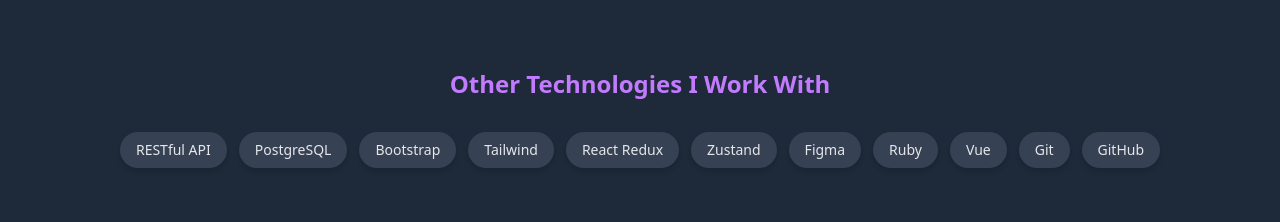
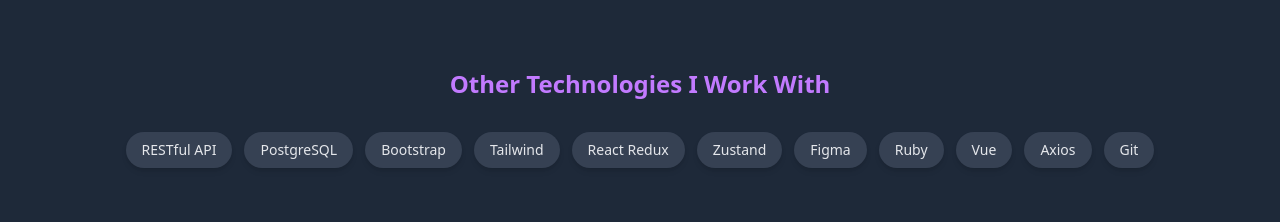
Before and after one commit to William-WYL/wei-wang-portfolio, a React (Vite) app: page / in a window 1280 px wide. Shown: the part 1620-1842 px from the top of the page. Built offline with nearby package versions, Linux system fonts and the light colour scheme; the HTML template or start-up script is replaced by a standard one.

Commit message:
Update project directory

```diff
--- a/src/components/Projects.tsx
+++ b/src/components/Projects.tsx
@@ -69,7 +69,7 @@
       title: 'Air Quality Monitor',
       description: 'A responsive web application that displays real-time air quality data and weather forecasts for cities worldwide.',
       tags: ['React', 'JavaScript', 'Zustand', 'Tailwind CSS'],
-      image: '../public/image/projects/aqi-project.gif',
+      image: 'image/projects/aqi-project.gif',
       github: 'https://github.com/William-WYL/aqi-app',
       demo: 'https://aqi-app-gamma.vercel.app/',
     },
@@ -77,7 +77,7 @@
       title: 'Game Hub',
       description: 'Game Hub is a practice project focused on mastering React and TypeScript integration, along with modern web development tools.',
       tags: ['React', 'TypeScript', 'Chakra UI', 'Axios'],
-      image: '../public/image/projects/gamehub-project.gif',
+      image: 'image/projects/gamehub-project.gif',
       github: 'https://github.com/William-WYL/game-hub',
       demo: 'https://game-hub-lilac-three-69.vercel.app/'
     },
--- a/src/components/Skills.tsx
+++ b/src/components/Skills.tsx
@@ -38,8 +38,8 @@
     { name: 'Figma' },
     { name: 'Ruby' },
     { name: 'Vue' },
+    { name: 'Axios' },
     { name: 'Git' },
-    { name: 'GitHub' },
   ];
 
   // Split skills into two rows
```
